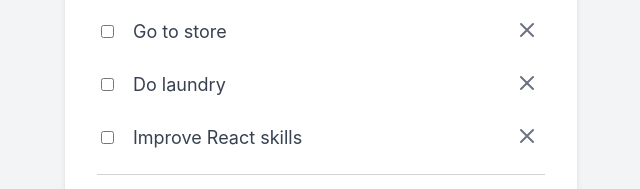
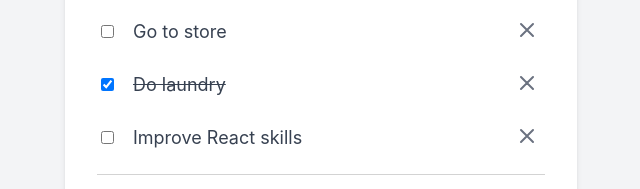
Before and after one commit to JeffreyDavidson/react-todo, a React (Create React App) app: page / in a window 1280 px wide. Shown: the part 173-362 px from the top of the page, without its empty margins (319-959 px from the left). Built offline with nearby package versions, Linux system fonts and the light colour scheme.

Commit message:
Edit todos

```diff
--- a/src/App.css
+++ b/src/App.css
@@ -70,7 +70,7 @@
     width: 100%;
     border: none;
     box-shadow: 0 1px 3px 0 rgba(0, 0, 0, 0.1), 0 1px 2px 0 rgba(0, 0, 0, 0.06);
-    padding: 8px;
+    padding: 6px 8px;
     font-size: 18px;
   }
 
--- a/src/components/App.jsx
+++ b/src/components/App.jsx
@@ -7,17 +7,20 @@
       {
           id: 1,
           title: 'Go to store',
-          isComplete: false
+          isComplete: false,
+          isEditing: false,
       },
       {
         id: 2,
         title: 'Do laundry',
-        isComplete: true
+        isComplete: true,
+        isEditing: false,
       },
       {
         id: 3,
         title: 'Improve React skills',
-        isComplete: false
+        isComplete: false,
+        isEditing: false,
       }
   ]);
 
@@ -51,6 +54,59 @@
     setTodos([...todos].filter(todo => todo.id !== id));
   }
 
+  function completeTodo(id) {
+      const updatedTodos = todos.map(todo => {
+          if (todo.id === id) {
+              todo.isComplete = !todo.isComplete;
+          }
+
+          return todo;
+      })
+
+      setTodos(updatedTodos);
+  }
+
+  function markAsEditing(id) {
+    const updatedTodos = todos.map(todo => {
+        if (todo.id === id) {
+            todo.isEditing = true;
+        }
+
+        return todo;
+    })
+
+    setTodos(updatedTodos);
+  }
+
+  function updateTodo(event, id) {
+    const updatedTodos = todos.map(todo => {
+        if (todo.id === id) {
+            if (event.target.value.trim().length === 0) {
+                todo.isEditing = false;
+                return todo;
+            }
+            todo.title = event.target.value;
+            todo.isEditing = false;
+        }
+
+        return todo;
+    })
+
+    setTodos(updatedTodos);
+  }
+
+  function cancelEdit(id) {
+    const updatedTodos = todos.map(todo => {
+        if (todo.id === id) {
+            todo.isEditing = false;
+        }
+
+        return todo;
+    })
+
+    setTodos(updatedTodos);
+  }
+
   return (
     <div className="todo-app-container">
       <div className="todo-app">
@@ -69,9 +125,29 @@
           { todos.map((todo, index) => (
           <li key={todo.id} className="todo-item-container">
             <div className="todo-item">
-              <input type="checkbox" />
-              <span className="todo-item-label">{todo.title}</span>
-              {/* <input type="text" className="todo-item-input" value="Finish React Series" /> */}
+              <input type="checkbox" onChange={() => completeTodo(todo.id)} checked={todo.isComplete ? true : false} />
+              { !todo.isEditing ? (
+                  <span
+                    onDoubleClick={() => markAsEditing(todo.id)}
+                    className={`todo-item-label ${todo.isComplete ? 'line-through' : ''}`}>
+                        {todo.title}
+                  </span>
+              ) : (
+                 <input
+                    type="text"
+                    className="todo-item-input"
+                    defaultValue={todo.title}
+                    autoFocus
+                    onBlur={(event) => updateTodo(event, todo.id)}
+                    onKeyDown={event => {
+                        if (event.key === 'Enter') {
+                            updateTodo(event, todo.id);
+                        } else if (event.key === 'Escape') {
+                            cancelEdit(todo.id);
+                        }
+                    }}
+                />
+              )}
             </div>
             <button onClick={() => deleteTodo(todo.id)}className="x-button">
               <svg
```
